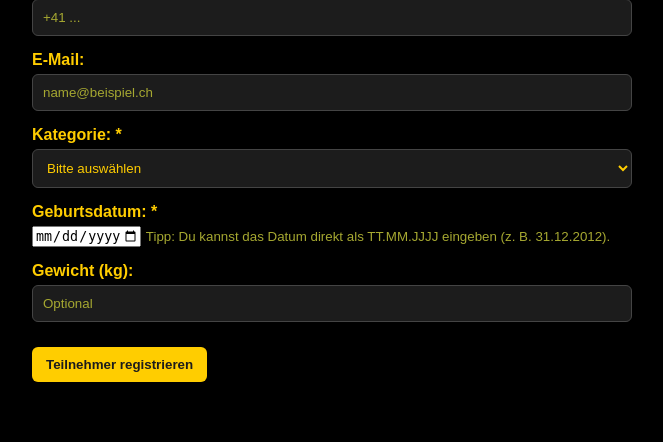
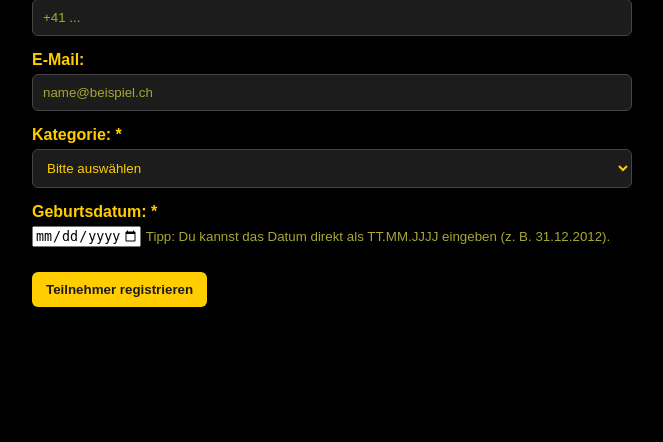
Before and after one commit to slvwagner/Zeitmessung, a PHP site: page /register.php in a window 1280 px wide. Shown: the part 1099-1541 px from the top of the page, without its empty margins (308-971 px from the left). After the commit the page ends 1406 px from the top, so only its background shows below. Run offline with PHP 8.4, Linux system fonts and the light colour scheme; some libraries are stand-ins or nearby versions.

Commit message:
Removed gewicht from registration form

```diff
--- a/source/Server_admin/www_register/register.php
+++ b/source/Server_admin/www_register/register.php
@@ -144,7 +144,6 @@ if ($_SERVER["REQUEST_METHOD"] == "POST") {
             }
             $email     = $conn->real_escape_string($email_raw);
             $kategorie = $conn->real_escape_string(trim($_POST['kategorie'] ?? ''));
-            $gewicht   = (isset($_POST['gewicht']) && $_POST['gewicht'] !== '') ? (float)$_POST['gewicht'] : null;
 
             // Geburtsdatum verarbeiten (erforderlich)
             [$dob_ok, $geburtsdatum_or_err] = normalize_birthdate($_POST['geburtsdatum'] ?? '');
@@ -160,15 +159,15 @@ if ($_SERVER["REQUEST_METHOD"] == "POST") {
             if (empty($error_message)) {
                 $geburtsdatum = $geburtsdatum_or_err; // hier im Format YYYY-MM-DD
 
-                // 5) SQL vorbereiten (Geburtsdatum jetzt inkludiert)
-                $sql  = "INSERT INTO participants (Name, Vorname, Nickname, Phone, `E-mail`, Kategorie, Geburtsdatum, Gewicht)
-                         VALUES (?, ?, ?, ?, ?, ?, ?, ?)";
+                // 5) SQL vorbereiten (Geburtsdatum jetzt inkludiert, Gewicht entfernt)
+                $sql  = "INSERT INTO participants (Name, Vorname, Nickname, Phone, `E-mail`, Kategorie, Geburtsdatum)
+                         VALUES (?, ?, ?, ?, ?, ?, ?)";
                 $stmt = $conn->prepare($sql);
                 if (!$stmt) {
                     $error_message = "Datenbank-Fehler: " . htmlspecialchars($conn->error);
                 } else {
-                    // 7x string (inkl. Geburtsdatum) + 1x double/NULL
-                    $stmt->bind_param("sssssssd", $name, $vorname, $nickname, $phone, $email, $kategorie, $geburtsdatum, $gewicht);
+                    // 7x string (inkl. Geburtsdatum)
+                    $stmt->bind_param("sssssss", $name, $vorname, $nickname, $phone, $email, $kategorie, $geburtsdatum);
 
                     if ($stmt->execute()) {
                         $Registrierungsnummer = $stmt->insert_id;
@@ -181,9 +180,6 @@ if ($_SERVER["REQUEST_METHOD"] == "POST") {
                         $success_message .= "<strong>E-Mail:</strong> " . htmlspecialchars($email) . "<br>";
                         $success_message .= "<strong>Kategorie:</strong> " . htmlspecialchars($kategorie) . "<br>";
                         $success_message .= "<strong>Geburtsdatum:</strong> " . htmlspecialchars($geburtsdatum) . "<br>";
-                        if ($gewicht !== null) {
-                            $success_message .= "<strong>Gewicht:</strong> " . htmlspecialchars((string)$gewicht) . " kg<br>";
-                        }
                         $success_message .= "<strong>Registrierungsdatum:</strong> " . date('Y-m-d H:i:s');
                     } else {
                         $error_message = "Fehler: " . htmlspecialchars($stmt->error);
@@ -415,11 +411,6 @@ $conn->close();
                 </small>
             </div>
 
-            <div class="form-group">
-                <label for="gewicht">Gewicht (kg):</label>
-                <input type="number" id="gewicht" name="gewicht" min="0" step="0.1" placeholder="Optional">
-            </div>
-
             <!-- reCAPTCHA Widget im Dark-Mode -->
             <div class="form-group">
                 <div class="g-recaptcha"
@@ -494,4 +485,5 @@ $conn->close();
     });
     </script>
 </body>
+
 </html>
```
